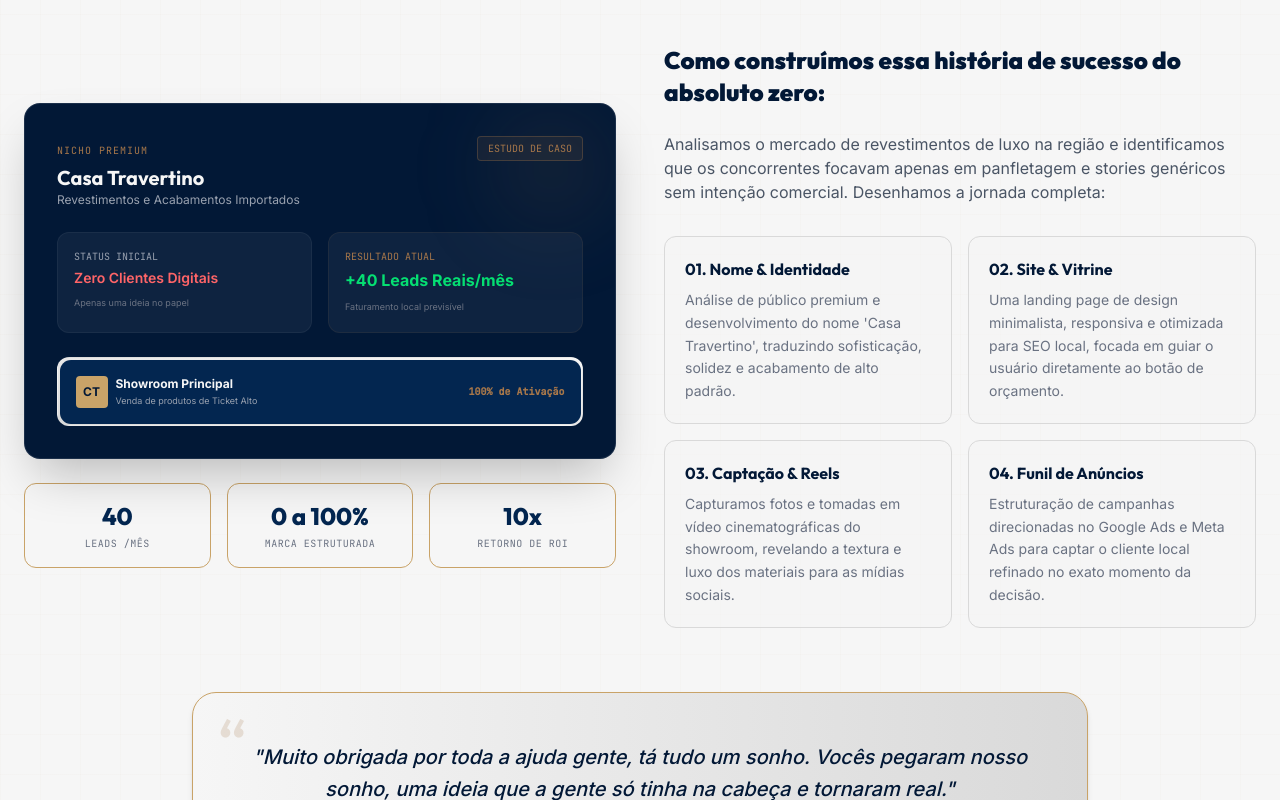
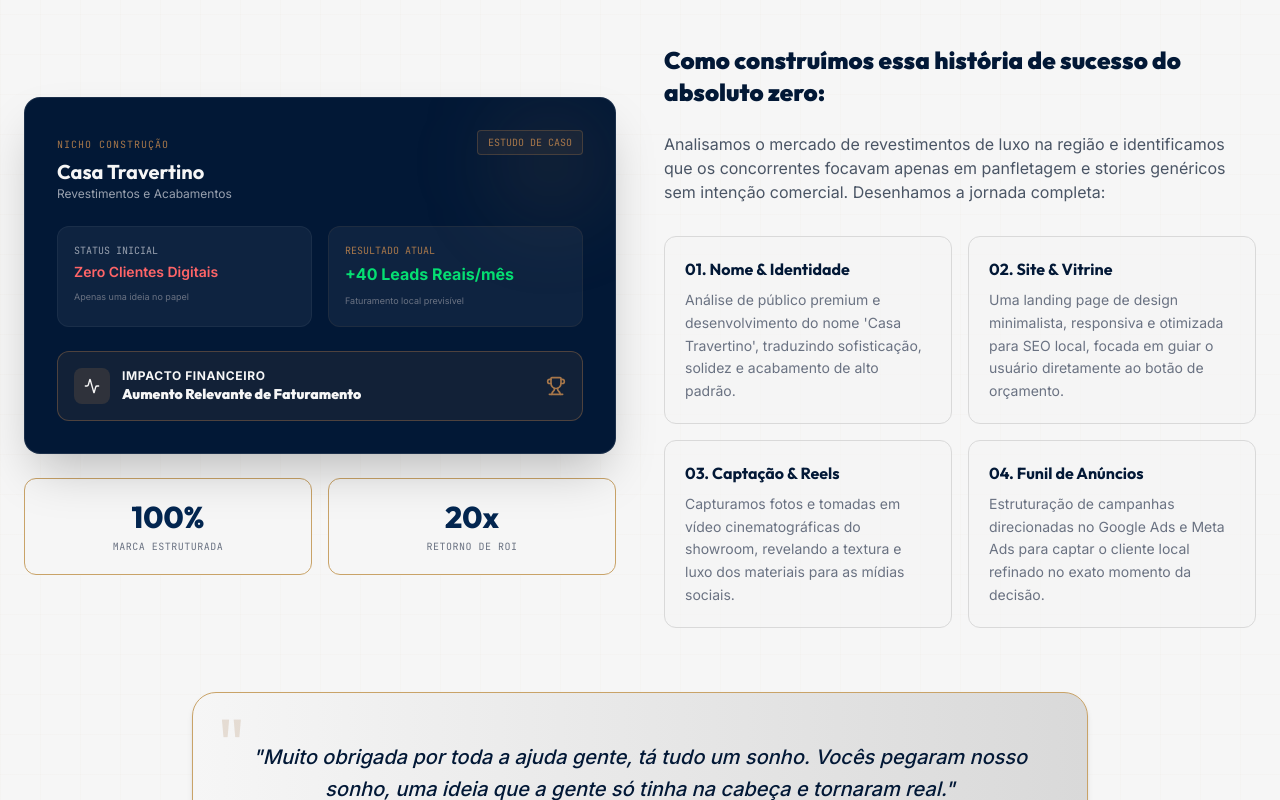
Before and after one commit to loccidigital/Site-LOCCI, a React (Vite) app: page / in a window 1280 px wide. Shown: the part 3380-4180 px from the top of the page. Built offline with nearby package versions, Linux system fonts and the light colour scheme.

Commit message:
Update CaseStudy.tsx

```diff
--- a/src/components/CaseStudy.tsx
+++ b/src/components/CaseStudy.tsx
@@ -1,4 +1,4 @@
-import { CheckCircle, Trophy, Star, ArrowRight, Activity, CalendarDays } from "lucide-react";
+import { CheckCircle, Trophy, Star, ArrowRight, Activity } from "lucide-react";
 
 export default function CaseStudy() {
   const steps = [
@@ -22,7 +22,6 @@ export default function CaseStudy() {
 
   return (
     <section id="case" className="relative py-24 bg-white overflow-hidden">
-      {/* Background elegant architectural line grid */}
       <div className="absolute inset-0 bg-[linear-gradient(to_right,#ab864405_1px,transparent_1px),linear-gradient(to_bottom,#ab864405_1px,transparent_1px)] bg-[size:40px_40px] pointer-events-none" />
 
       <div className="max-w-7xl mx-auto px-6 relative z-10">
@@ -30,7 +29,7 @@ export default function CaseStudy() {
         {/* Header case title */}
         <div className="max-w-3xl mx-auto text-center mb-16" id="case-header">
           <span className="text-xs font-mono font-bold text-gold-600 uppercase tracking-widest bg-gold-100/50 px-3.5 py-1.5 rounded-full border border-gold-200">
-            ★ Case de Sucesso em Destaque
+            Case de Sucesso
           </span>
           <h2 className="text-3xl sm:text-4xl lg:text-5xl font-display font-black tracking-tight text-navy-950 mt-4 mb-4">
             Do absoluto zero a 40 clientes qualificados por mês
@@ -43,23 +42,23 @@ export default function CaseStudy() {
         {/* Core Case Study Content Board */}
         <div className="grid grid-cols-1 lg:grid-cols-12 gap-12 items-center mb-16">
 
-          {/* Left panel: Simulated architectural showroom rendering and stats mockups */}
+          {/* Left panel */}
           <div className="lg:col-span-6 space-y-6" id="case-visual">
             <div className="relative rounded-2xl overflow-hidden bg-navy-950 p-8 border border-white/10 shadow-2xl text-white">
               <div className="absolute top-0 right-0 w-32 h-32 bg-gold-500/10 rounded-full blur-2xl" />
 
               <div className="flex justify-between items-start mb-6">
                 <div>
-                  <span className="text-[10px] text-gold-500 font-mono uppercase tracking-widest">Nicho Premium</span>
+                  <span className="text-[10px] text-gold-500 font-mono uppercase tracking-widest">Nicho Construção</span>
                   <h3 className="text-xl font-display font-bold text-white mt-1">Casa Travertino</h3>
-                  <p className="text-xs text-gray-400">Revestimentos e Acabamentos Importados</p>
+                  <p className="text-xs text-gray-400">Revestimentos e Acabamentos</p>
                 </div>
                 <span className="px-2.5 py-1 rounded bg-gold-500/10 border border-gold-500/30 text-[10px] text-gold-500 font-mono uppercase">
                   Estudo de Caso
                 </span>
               </div>
 
-              {/* Travertino stats board */}
+              {/* Stats board */}
               <div className="grid grid-cols-2 gap-4 mt-6">
                 <div className="bg-white/5 p-4 rounded-xl border border-white/5">
                   <span className="text-[10px] text-gray-400 font-mono uppercase block">Status Inicial</span>
@@ -73,40 +72,35 @@ export default function CaseStudy() {
                 </div>
               </div>
 
-              {/* Showroom mini simulated visual component */}
-              <div className="bg-gradient-to-tr from-gold-100 to-gold-50 p-[1.5px] rounded-xl border border-white/5 mt-6">
-                <div className="bg-navy-900 rounded-[11px] p-4 flex items-center justify-between text-xs">
-                  <div className="flex items-center gap-2">
-                    <div className="w-8 h-8 rounded bg-gold-200 flex items-center justify-center font-bold text-navy-950">CT</div>
-                    <div>
-                      <span className="block font-bold">Showroom Principal</span>
-                      <span className="text-[9px] text-gray-400">Venda de produtos de Ticket Alto</span>
-                    </div>
+              {/* Faturamento highlight — substituiu o card do showroom */}
+              <div className="mt-6 rounded-xl border border-gold-500/40 bg-gold-500/10 p-4 flex items-center justify-between">
+                <div className="flex items-center gap-3">
+                  <div className="w-9 h-9 rounded-lg bg-gold-500/20 flex items-center justify-center">
+                    <Activity className="w-4 h-4 text-gold-400" />
                   </div>
-                  <span className="text-[10px] font-mono text-gold-500 font-bold">100% de Ativação</span>
+                  <div>
+                    <span className="block text-xs font-bold text-gold-400 uppercase tracking-wider">Impacto Financeiro</span>
+                    <span className="block text-sm font-display font-black text-white">Aumento Relevante de Faturamento</span>
+                  </div>
                 </div>
+                <Trophy className="w-5 h-5 text-gold-500" />
               </div>
             </div>
 
-            {/* Micro stats ticker */}
-            <div className="grid grid-cols-3 gap-4" id="case-stats-ticker">
-              <div className="bg-gold-50 p-4 rounded-xl border border-gold-200 text-center">
-                <span className="block text-2xl font-display font-extrabold text-navy-900">40</span>
-                <span className="text-[10px] text-gray-500 uppercase font-mono tracking-wider block mt-1">Leads /mês</span>
-              </div>
-              <div className="bg-gold-50 p-4 rounded-xl border border-gold-200 text-center">
-                <span className="block text-2xl font-display font-extrabold text-navy-900">0 a 100%</span>
+            {/* 2 stat cards */}
+            <div className="grid grid-cols-2 gap-4" id="case-stats-ticker">
+              <div className="bg-gold-50 p-5 rounded-xl border border-gold-200 text-center">
+                <span className="block text-2xl sm:text-3xl font-display font-extrabold text-navy-900">100%</span>
                 <span className="text-[10px] text-gray-500 uppercase font-mono tracking-wider block mt-1">Marca Estruturada</span>
               </div>
-              <div className="bg-gold-50 p-4 rounded-xl border border-gold-200 text-center">
-                <span className="block text-2xl font-display font-extrabold text-navy-900">10x</span>
+              <div className="bg-gold-50 p-5 rounded-xl border border-gold-200 text-center">
+                <span className="block text-2xl sm:text-3xl font-display font-extrabold text-navy-900">20x</span>
                 <span className="text-[10px] text-gray-500 uppercase font-mono tracking-wider block mt-1">Retorno de ROI</span>
               </div>
             </div>
-
           </div>
 
-          {/* Right panel: Strategic actions built by LOCCI */}
+          {/* Right panel: Strategic actions */}
           <div className="lg:col-span-6 flex flex-col justify-between" id="case-deliverables">
             <div className="space-y-6">
               <h3 className="text-2xl font-display font-black text-navy-950">
@@ -133,18 +127,14 @@ export default function CaseStudy() {
 
         </div>
 
-        {/* Depoimento em Destaque da Cátia */}
+        {/* Depoimento */}
         <div className="max-w-4xl mx-auto mt-16" id="case-testimonial">
           <div className="relative bg-gradient-to-r from-gold-50 to-gold-100 p-8 sm:p-12 rounded-3xl border border-gold-200 shadow-md">
-
-            {/* Absolute visual comma ornaments */}
-            <span className="absolute top-4 left-6 text-7xl font-display text-gold-500/20 select-none pointer-events-none">“</span>
-
+            <span className="absolute top-4 left-6 text-7xl font-display text-gold-500/20 select-none pointer-events-none">"</span>
             <div className="relative z-10 flex flex-col gap-6">
               <p className="text-navy-950 text-base sm:text-lg lg:text-xl font-medium italic leading-relaxed text-center">
                 "Muito obrigada por toda a ajuda gente, tá tudo um sonho. Vocês pegaram nosso sonho, uma ideia que a gente só tinha na cabeça e tornaram real."
               </p>
-
               <div className="flex items-center justify-center gap-3">
                 <div className="w-11 h-11 rounded-full bg-navy-900 text-white flex items-center justify-center font-display font-bold text-sm">
                   C
```
